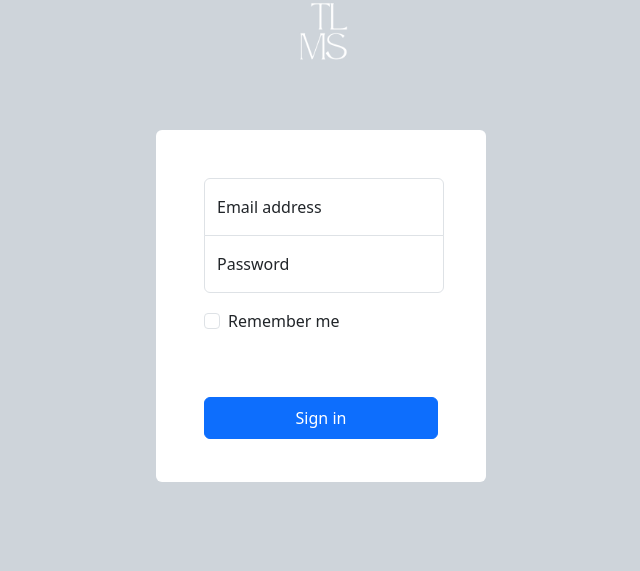
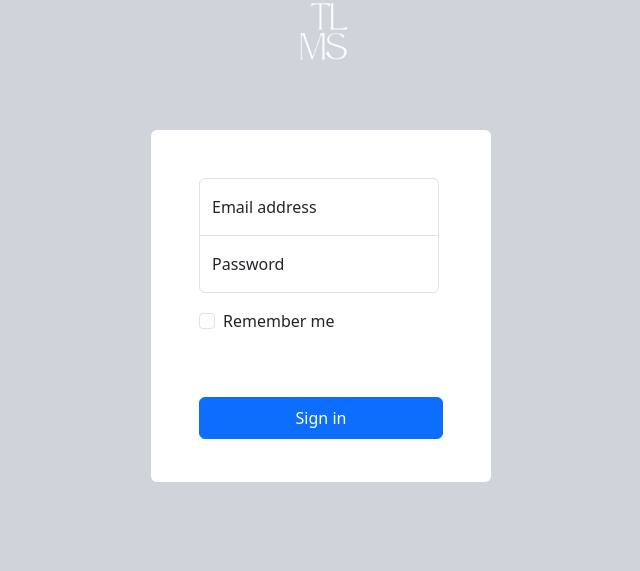
Before and after one commit to udaravidunuwan/PRJ_TLMS, a PHP site: page /admin/admin_portal.html in a window 1280 px wide. Shown: the part 116-687 px from the top of the page, without its empty margins (319-959 px from the left). Run offline with PHP 8.4, Linux system fonts and the light colour scheme; some libraries are stand-ins or nearby versions.

```diff
--- a/admin/admin_portal.html
+++ b/admin/admin_portal.html
@@ -5,7 +5,7 @@
     <meta http-equiv="X-UA-Compatible" content="IE=edge">
     <meta name="viewport" content="width=device-width, initial-scale=1.0">
     <title>TLMS-Task Link Management System</title>
-    <link rel="stylesheet" href="../manager/manager_assets/css/manager_portal.css" />
+    <link rel="stylesheet" href="./admin_assets/css/admin_portal.css" />
     <script src="https://kit.fontawesome.com/eb9529bc50.js" crossorigin="anonymous"></script>
     <link href="https://cdn.jsdelivr.net/npm/bootstrap@5.3.0/dist/css/bootstrap.min.css" rel="stylesheet" integrity="sha384-9ndCyUaIbzAi2FUVXJi0CjmCapSmO7SnpJef0486qhLnuZ2cdeRhO02iuK6FUUVM" crossorigin="anonymous">
 
@@ -73,6 +73,7 @@
       <main class="form-signin w-100 justify-content-center bg-white  rounded">
 
         <form>
+
           <div class="form-floating">
             <input type="email" class="form-control" id="floatingInput" placeholder="name@example.com">
             <label for="floatingInput">Email address</label>
@@ -99,7 +100,7 @@
     <footer class="footer" id="footer">
 
     </footer>
-    <script src="../manager/manager_assets/js"></script>
+    <script src="./assets/js/index.js"></script>
     <script src="https://cdn.jsdelivr.net/npm/@popperjs/core@2.11.8/dist/umd/popper.min.js" integrity="sha384-I7E8VVD/ismYTF4hNIPjVp/Zjvgyol6VFvRkX/vR+Vc4jQkC+hVqc2pM8ODewa9r" crossorigin="anonymous"></script>
     <script src="https://cdn.jsdelivr.net/npm/bootstrap@5.3.0/dist/js/bootstrap.min.js" integrity="sha384-fbbOQedDUMZZ5KreZpsbe1LCZPVmfTnH7ois6mU1QK+m14rQ1l2bGBq41eYeM/fS" crossorigin="anonymous"></script>
 </body>
--- a/manager/manager_assets/css/manager_portal.css
+++ b/manager/manager_assets/css/manager_portal.css
@@ -83,7 +83,7 @@ body {
 }
 
 .form-signin {
-  max-width: 330px;
+  max-width: 340px;
   height: 22rem;
   padding: 3rem;
   margin-top: 2rem;
--- a/manager/manager_portal.html
+++ b/manager/manager_portal.html
@@ -5,7 +5,7 @@
     <meta http-equiv="X-UA-Compatible" content="IE=edge">
     <meta name="viewport" content="width=device-width, initial-scale=1.0">
     <title>TLMS-Task Link Management System</title>
-    <link rel="stylesheet" href="./admin_assets/css/admin_portal.css" />
+    <link rel="stylesheet" href="../manager/manager_assets/css/manager_portal.css" />
     <script src="https://kit.fontawesome.com/eb9529bc50.js" crossorigin="anonymous"></script>
     <link href="https://cdn.jsdelivr.net/npm/bootstrap@5.3.0/dist/css/bootstrap.min.css" rel="stylesheet" integrity="sha384-9ndCyUaIbzAi2FUVXJi0CjmCapSmO7SnpJef0486qhLnuZ2cdeRhO02iuK6FUUVM" crossorigin="anonymous">
 
@@ -71,6 +71,7 @@
       </div>
 
       <main class="form-signin w-100 justify-content-center bg-white  rounded">
+
         <form>
           <div class="form-floating">
             <input type="email" class="form-control" id="floatingInput" placeholder="name@example.com">
@@ -98,7 +99,7 @@
     <footer class="footer" id="footer">
 
     </footer>
-    <script src="./assets/js/index.js"></script>
+    <script src="../manager/manager_assets/js"></script>
     <script src="https://cdn.jsdelivr.net/npm/@popperjs/core@2.11.8/dist/umd/popper.min.js" integrity="sha384-I7E8VVD/ismYTF4hNIPjVp/Zjvgyol6VFvRkX/vR+Vc4jQkC+hVqc2pM8ODewa9r" crossorigin="anonymous"></script>
     <script src="https://cdn.jsdelivr.net/npm/bootstrap@5.3.0/dist/js/bootstrap.min.js" integrity="sha384-fbbOQedDUMZZ5KreZpsbe1LCZPVmfTnH7ois6mU1QK+m14rQ1l2bGBq41eYeM/fS" crossorigin="anonymous"></script>
 </body>
```
Lines whose indentation alone changed are shown as unchanged.
